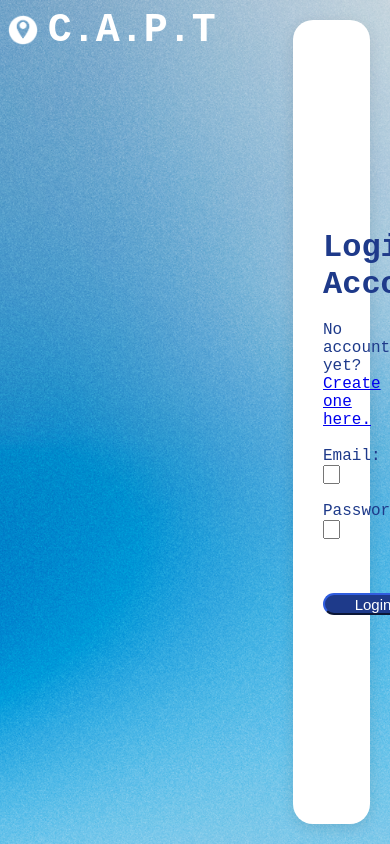
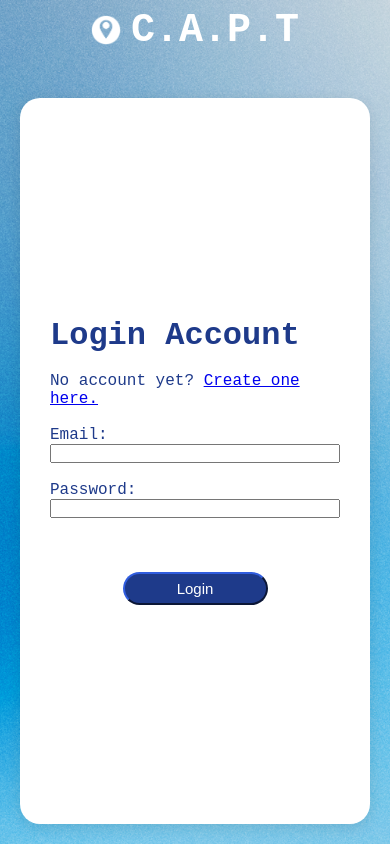
Before and after one commit to PJESTRELLA/C.A.P.T.-Website, a PHP site: page /login.html in a window 390 px wide; the page is wider, and only the part inside the window is pictured. Run offline with PHP 8.4, Linux system fonts and the light colour scheme.

Commit message:
Resizing Fixed

```diff
--- a/login_style.css
+++ b/login_style.css
@@ -92,3 +92,70 @@
   box-sizing: border-box; /* ensures padding and borders don’t break the width */
   align-self: center;
 }
+
+@media (max-width: 900px) {
+  .container {
+      display: flex;
+      flex-direction: column;
+      width: 100%;
+      height: 100vh; /* Full viewport height so % heights inside work */
+      background-color: #F8FAFC;
+      background-image: url(/Resources/login-page/login-bg.png);
+      background-size: cover;       /* Fill without stretching */
+      background-position: center;  /* Center the image */
+      background-repeat: no-repeat; /* Avoid tiling */
+  }
+
+  .login-design {
+      width: 100%;
+      height: 10%;
+      padding: 2%;
+  }
+
+  .logo-header {
+    display: flex;
+    align-items: center; /* Vertically center */
+    font-family:'Courier New', Courier, monospace;
+    align-self: center;       /* vertical centering in flex row */
+    justify-content: center;  /* horizontal centering if flex child has flex items */
+    margin: 0 auto;           /* horizontal centering for block inside flex */
+  }
+
+  .login-logo {
+    width: 30px;
+    height: auto;
+    margin-right: 10px;
+
+  }
+
+  .logo-header p {
+    font-size:40px;
+    font-weight: bold;
+    margin: 0; /* Remove default paragraph margin */
+    color: white;
+  }
+
+  .login-page {
+      width: 100%;
+      height: 100vh;               /* give it full screen height */
+      display: flex;
+      justify-content: center;     /* center horizontally */
+      align-items: center;         /* center vertically */
+      font-family: 'Courier New', Courier, monospace;
+      color: #1E3A8A;
+      padding: 20px;
+  }
+  /* The actual login container box */
+  .login-container {
+    background-color: white;
+    width: 100%;                 /* Use full width of .login-page */
+    max-width: 350px;            /* But don’t get too big on large screens */
+    height: 100%;
+    padding: 30px;
+    border-radius: 20px;
+    box-shadow: 0 4px 15px rgba(0, 0, 0, 0.1);
+    display: flex;
+    flex-direction: column;
+    justify-content: center;
+  }
+}
```
